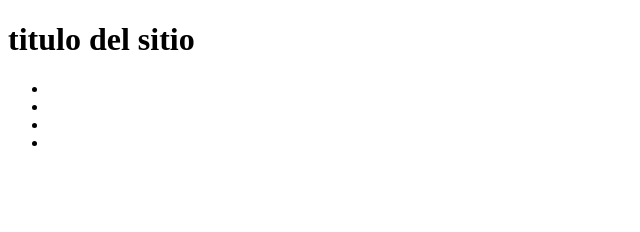
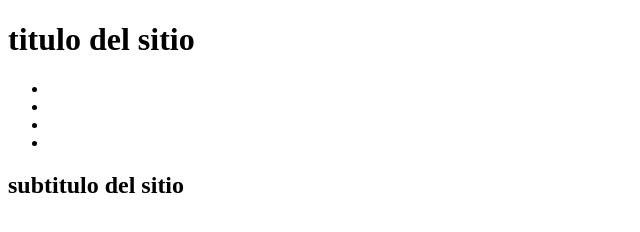
Before and after one commit to TR1NCHE/comision-57670, a plain HTML site: page index.html in a window 1280 px wide. Shown: the whole page, without its empty margins (0-640 px from the left). Drawn offline with Linux system fonts and the light colour scheme.

Commit message:
agrego subtitulo

```diff
--- a/index.html
+++ b/index.html
@@ -19,7 +19,7 @@
         </nav>
     </header>
     <main>
-
+        <h2>subtitulo del sitio</h2>
     </main>
     <footer>
 
```
